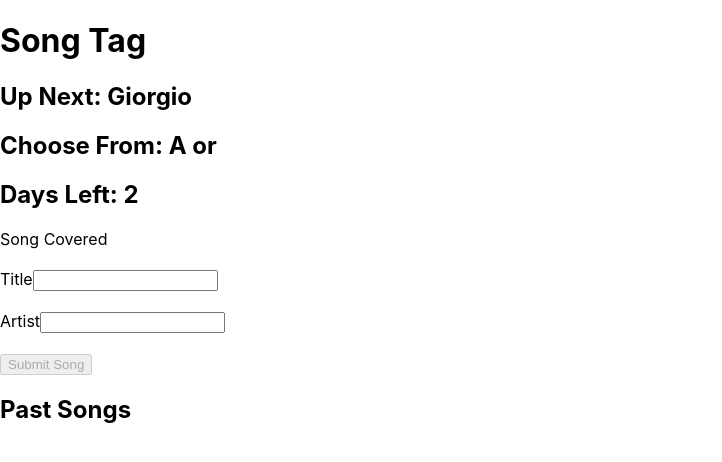
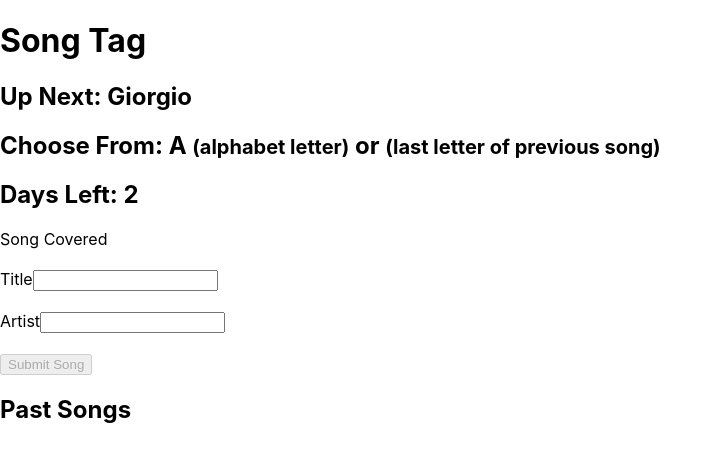
Before and after one commit to giorgiovh/song-tag, a React (Create React App) app: page / in a window 1280 px wide. Shown: the top 462 px of the page, without its empty margins (0-722 px from the left). Built offline with nearby package versions, Linux system fonts and the light colour scheme; the HTML template or start-up script is replaced by a standard one.

Commit message:
formats the 'choose from' message

```diff
--- a/src/components/Letters.js
+++ b/src/components/Letters.js
@@ -1,6 +1,6 @@
 const Letters = (props) => {
     return (
-        <h2>Choose From: {props.aplhLetter} or </h2>
+        <h2>Choose From: {props.aplhLetter} <small>(alphabet letter)</small> or <small>(last letter of previous song)</small></h2>
     )
 }
 
```
